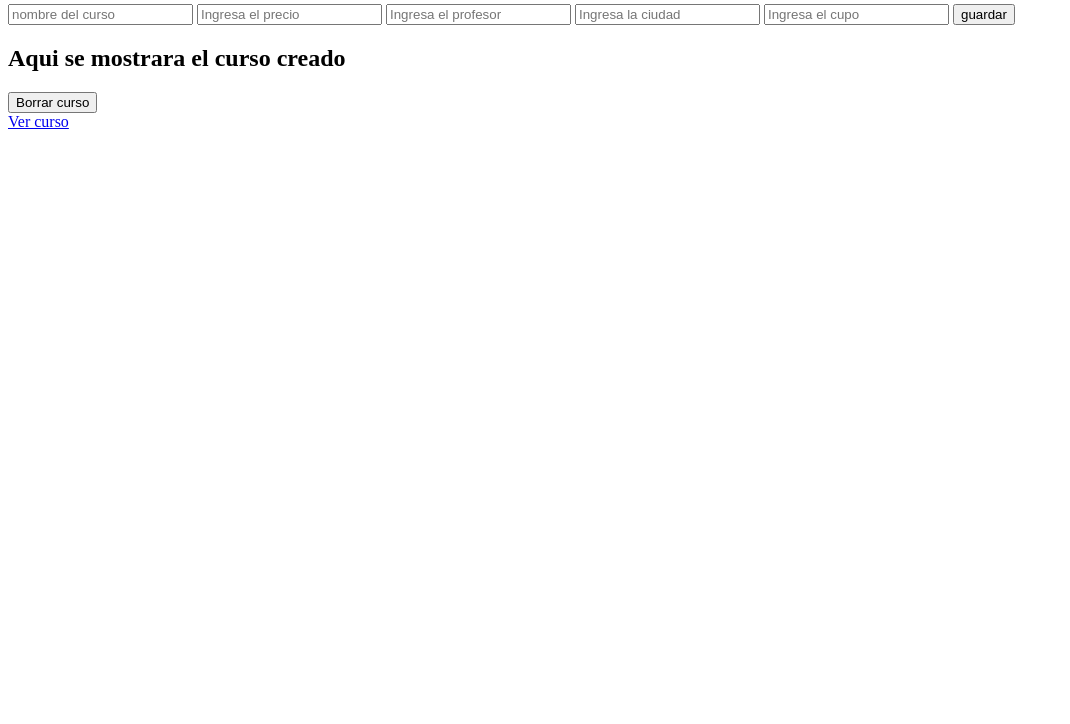
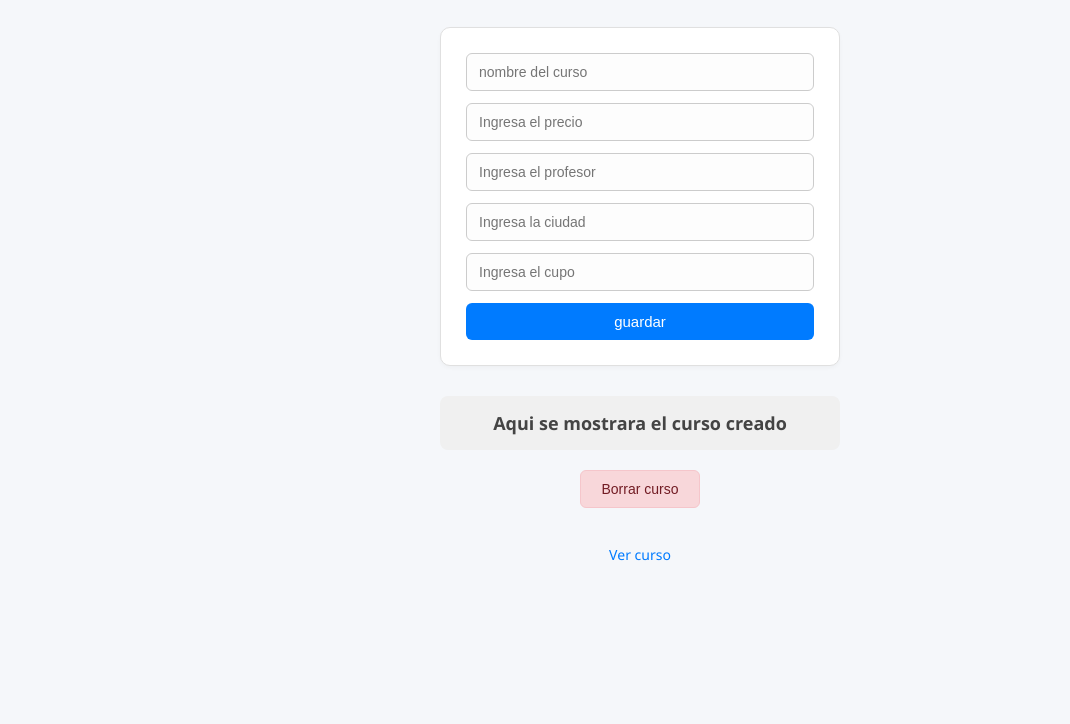
Before and after one commit to IvoBeltran/practica_localStorage, a plain HTML site: page index.html in a window 1280 px wide. Shown: the part 76-800 px from the top of the page, without its empty margins (0-1070 px from the left). Drawn offline with Linux system fonts and the light colour scheme.

Commit message:
agregue css

```diff
--- /dev/null
+++ b/css/styles.css
@@ -0,0 +1,110 @@
+/* --- RESET & BASE --- */
+* {
+  box-sizing: border-box;
+  margin: 0;
+  padding: 0;
+}
+
+body {
+  font-family: 'Segoe UI', sans-serif;
+  background-color: #f5f7fa;
+  color: #333;
+  min-height: 100vh;
+  display: flex;
+  flex-direction: column;
+  align-items: center;
+  padding: 40px 20px;
+}
+
+/* --- TITULOS --- */
+h1 {
+  font-size: 24px;
+  margin-bottom: 30px;
+  color: #222;
+}
+
+h2 {
+  margin-top: 30px;
+  font-size: 18px;
+  color: #444;
+  text-align: center;
+  background: #f0f0f0;
+  padding: 15px;
+  border-radius: 8px;
+  width: 100%;
+  max-width: 400px;
+}
+
+/* --- FORMULARIO --- */
+form {
+  display: flex;
+  flex-direction: column;
+  gap: 12px;
+  width: 100%;
+  max-width: 400px;
+  background-color: #fff;
+  padding: 25px;
+  border-radius: 10px;
+  border: 1px solid #e0e0e0;
+  box-shadow: 0 2px 4px rgba(0,0,0,0.03);
+}
+
+/* Inputs */
+form input {
+  padding: 10px 12px;
+  font-size: 14px;
+  border: 1px solid #ccc;
+  border-radius: 6px;
+  background-color: #fdfdfd;
+  transition: border-color 0.2s;
+}
+
+form input:focus {
+  outline: none;
+  border-color: #007bff;
+}
+
+/* Botón guardar */
+form button {
+  padding: 10px;
+  font-size: 15px;
+  background-color: #007bff;
+  color: #fff;
+  border: none;
+  border-radius: 6px;
+  cursor: pointer;
+  transition: background-color 0.2s;
+}
+
+form button:hover {
+  background-color: #0056b3;
+}
+
+/* --- BOTÓN BORRAR --- */
+#borrar {
+  margin-top: 20px;
+  padding: 10px 20px;
+  font-size: 14px;
+  background-color: #f8d7da;
+  color: #721c24;
+  border: 1px solid #f5c6cb;
+  border-radius: 6px;
+  cursor: pointer;
+  transition: background 0.2s;
+}
+
+#borrar:hover {
+  background-color: #f1b0b7;
+}
+
+/* --- ENLACE --- */
+a {
+  margin-top: 15px;
+  font-size: 14px;
+  color: #007bff;
+  text-decoration: none;
+}
+
+a:hover {
+  text-decoration: underline;
+}
--- a/index.html
+++ b/index.html
@@ -4,6 +4,7 @@
     <meta charset="UTF-8">
     <meta name="viewport" content="width=device-width, initial-scale=1.0">
     <title>Local Storage Cursos </title>
+    <link rel="stylesheet" href="css/styles.css">
 </head>
 
 
--- a/main.js
+++ b/main.js
@@ -18,37 +18,46 @@ form.addEventListener('submit', (e) => {
     const ciudad = inputCuidad.value.trim();
     const cupo = inputCupo.value.trim();
 
-    if (curso =="" || precio == ""||  profesor == "" || ciudad == "" || cupo == "") {
-        alert ('llene todos los campos ');
+    if (curso == "" || precio == "" || profesor == "" || ciudad == "" || cupo == "") {
+        alert('llene todos los campos ');
         return;
     }
     const newCurso = {
 
         curso: curso,
-        precio: precio ,
+        precio: precio,
         profesor: profesor,
-        ciudad: ciudad ,
-        cupo: cupo ,
+        ciudad: ciudad,
+        cupo: cupo,
     }
 
-    localStorage.setItem('curso' , JSON.stringify(newCurso));
-    form.reset ();
-     })
+    localStorage.setItem('curso', JSON.stringify(newCurso));
+    const cursoCreado = localStorage.getItem('curso');
 
-    document.addEventListener ('DOMContentLoaded' , ()=>{
-        const cursoCreado = localStorage.getItem ('curso');
-        if (cursoCreado){
+    const objetoCurso = JSON.parse(cursoCreado)
+    msjCurso.style.whiteSpace = 'pre-line';
+    msjCurso.textContent = ' Curso: ' + objetoCurso.curso + '\n Profesor: ' + objetoCurso.profesor + '\n Precio: ' + objetoCurso.precio + ' \n Cuidad: ' + objetoCurso.ciudad + ' \n Cupo: ' + objetoCurso.cupo;
 
-            //
-            const objetoCurso = JSON.parse(cursoCreado)
-            msjCurso.style.whiteSpace = 'pre-line';
-            msjCurso.textContent = ' Curso: ' + objetoCurso.curso + '\n Profesor: ' + objetoCurso.profesor  + '\n Precio: ' + objetoCurso.precio + ' \n Cuidad: ' +objetoCurso.ciudad + ' \n Cupo: ' + objetoCurso.cupo;
+    form.reset();
+})
 
-        }
+document.addEventListener('DOMContentLoaded', () => {
+    const cursoCreado = localStorage.getItem('curso');
+    if (cursoCreado) {
 
+        //
+        const objetoCurso = JSON.parse(cursoCreado)
+        msjCurso.style.whiteSpace = 'pre-line';
+        msjCurso.textContent = ' Curso: ' + objetoCurso.curso + '\n Profesor: ' + objetoCurso.profesor + '\n Precio: ' + objetoCurso.precio + ' \n Cuidad: ' + objetoCurso.ciudad + ' \n Cupo: ' + objetoCurso.cupo;
 
+    }
 
 
 
 
 })
+
+btnBorrar.addEventListener('click', () => {
+    localStorage.removeItem('curso');
+    msjCurso.textContent = 'No hay cursos cargados'
+});
```
Also changed, not shown: main-arreglo-objetos.js (added, +57 -0 lines), cursos.html (added), perfil.js (added).
